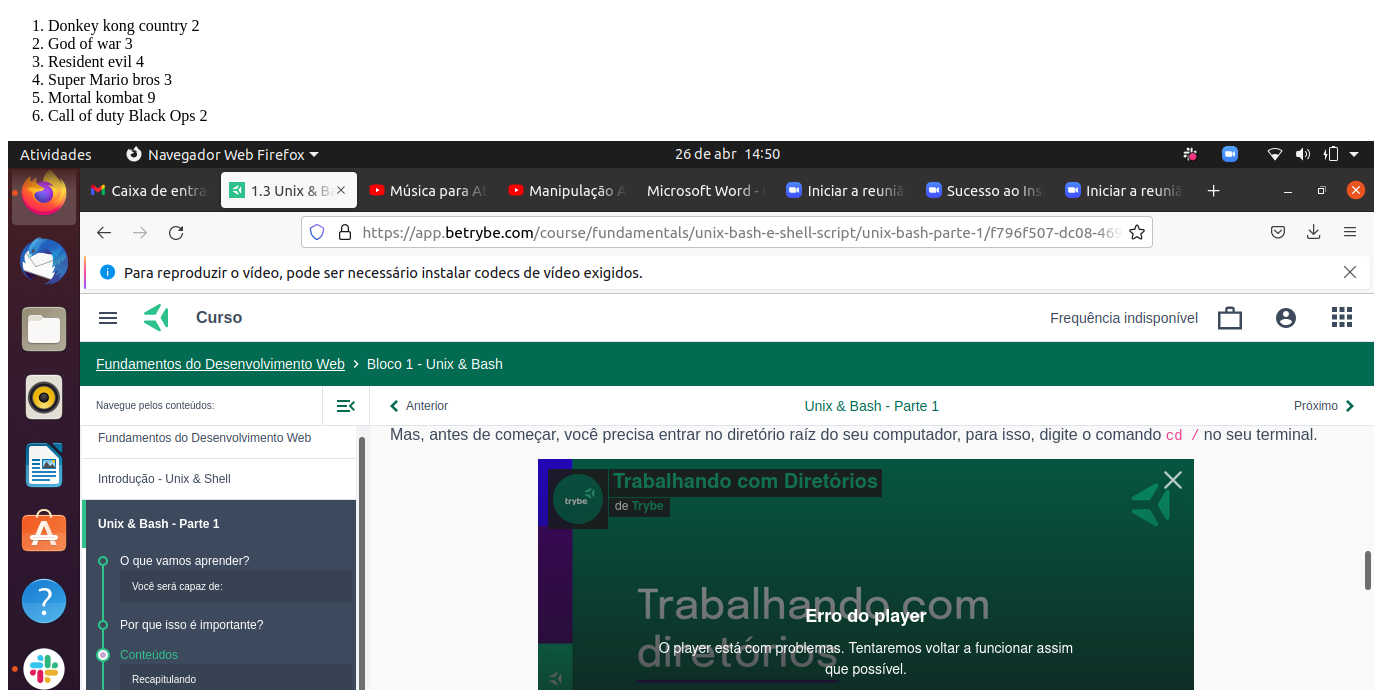
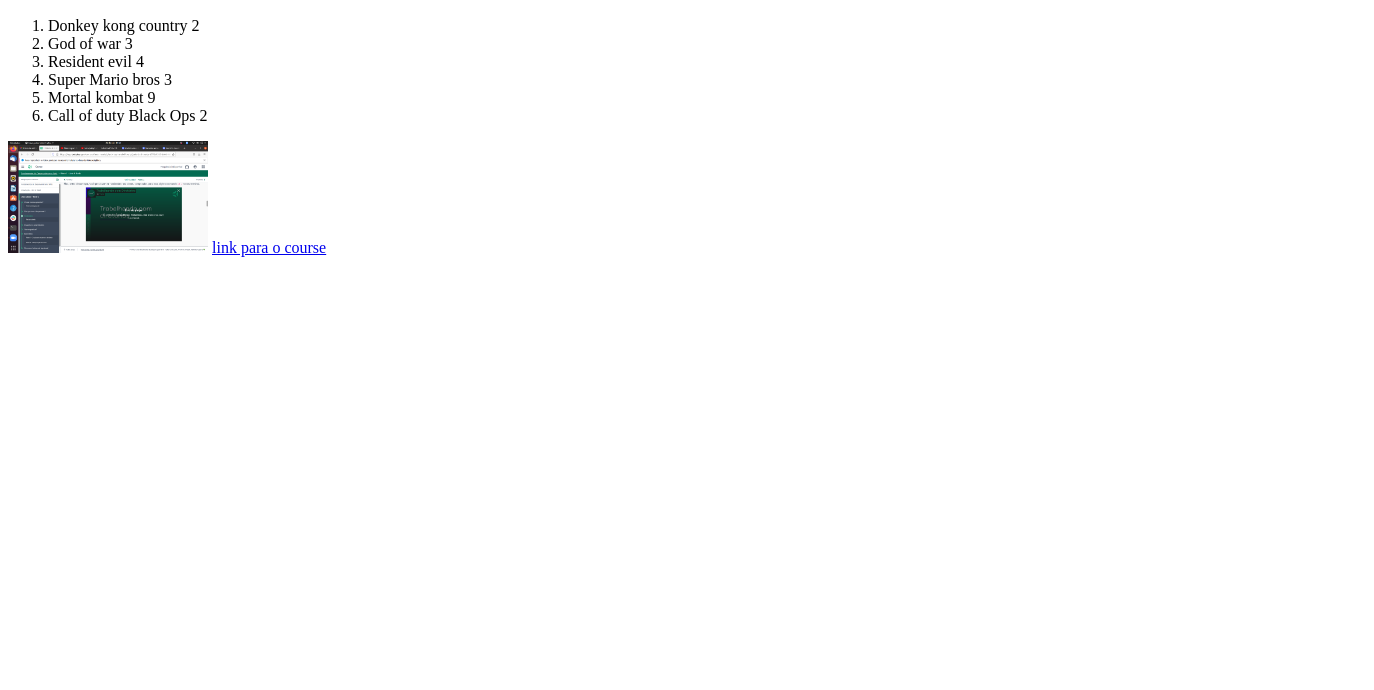
Before and after one commit to Mcardoso96/trybe-exercicios, a plain HTML site: page Fundamentos/bloco-03-introducao-a-html-e-css/dia-01-html-e-css-estruturas-de-pagina/index.html in a window 1280 px wide. Shown: the part 110-800 px from the top of the page, 1374 px wide, since content can reach past the window. Drawn offline with Linux system fonts and the light colour scheme.

Commit message:
modifiquei o index.html

```diff
--- a/Fundamentos/bloco-03-introducao-a-html-e-css/dia-01-html-e-css-estruturas-de-pagina/index.html
+++ b/Fundamentos/bloco-03-introducao-a-html-e-css/dia-01-html-e-css-estruturas-de-pagina/index.html
@@ -18,7 +18,11 @@
         <li>Call of duty Black Ops 2</li>
     </ol>
 
-    <img src="Captura de tela de 2022-04-26 14-50-38.png" alt="captura de tela da duvida">
+    <img src="Captura de tela de 2022-04-26 14-50-38.png" alt="captura de tela da duvida" width="200px">
+
+
+
+    <a href="https://app.betrybe.com/course" target="_blank">link para o course</a>
 </body>
 
 </html>
```
